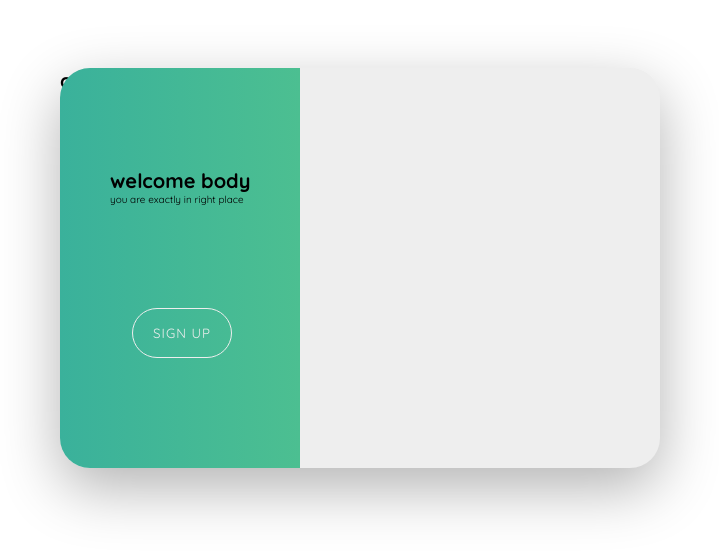
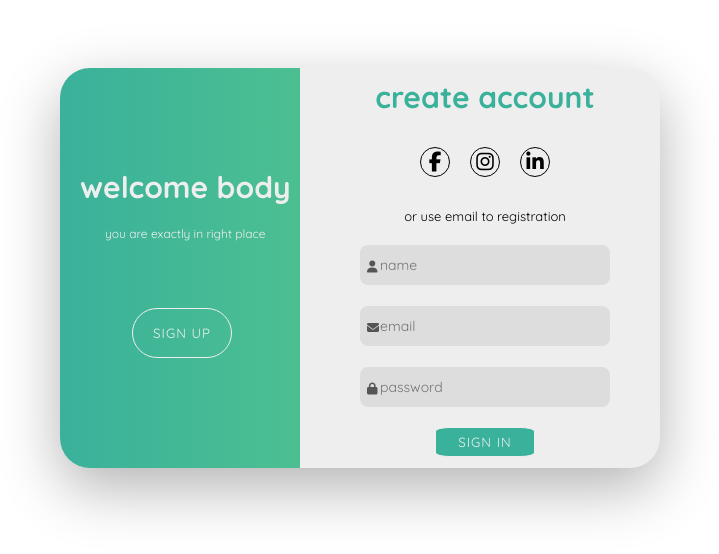
Before and after one commit to amirbarari/Website_design, a plain HTML site: page sign_in sign_up/index.html in a window 1280 px wide. Shown: the part 132-686 px from the top of the page, without its empty margins (280-999 px from the left). Drawn offline with Linux system fonts and the light colour scheme.

Commit message:
Add more style and some change in html code

```diff
--- a/sign_in sign_up/index.html
+++ b/sign_in sign_up/index.html
@@ -29,24 +29,24 @@
             <div class="signin-form">
                 <h1>create account</h1>
                 <div class="social-media">
-                    <i class="instagram"></i>
-                    <i class="facebook"></i>
-                    <i class="linkedin"></i>
+                    <i class="fab fa-facebook-f"></i>
+                    <i class="fab fa-instagram"></i>
+                    <i class="fab fa-linkedin-in"></i>
                 </div>
                 <p>or use email to registration</p>
                 <div class="signin-input">
-                    <i class="something"></i>
+                    <i class="fas fa-user"></i>
                     <input type="text" placeholder="name" class="">
                 </div>
                 <div class="signin-input">
-                    <i class="something1"></i>
+                    <i class="fas fa-envelope"></i>
                     <input type="email" placeholder="email" class="">
                 </div>
                 <div class="signin-input">
-                    <i class="something2"></i>
+                    <i class="fas fa-lock"></i>
                     <input type="password" placeholder="password" class="">
                 </div>
-                <button class=".button-rightside {
+                <button class="button-rightside {
                     ">sign in</button>
             </div>
         </div>
--- a/sign_in sign_up/style.css
+++ b/sign_in sign_up/style.css
@@ -54,8 +54,90 @@ html {
 }
 
 .welcome-div {
+    position: absolute;
     z-index: 100;
+    top: 25%;
+    left: 2rem;
+    text-align: center;
+    color: #eee;
+}
+
+.welcometxt {
+    font-size: 3rem;
+    margin-bottom: 2rem;
+}
+
+.intro {
+    font-size: 1.2rem;
+}
+
+.signin-form {
+    height: 100%;
     position: absolute;
-    top: 10rem;
-    left: 5rem;
+    left: 40%;
+    top: 0;
+    display: flex;
+    flex-direction: column;
+    justify-content: space-around;
+    margin: 0 6rem;
+    align-items: center;
 }
+
+.signin-form h1 {
+    color: #3ab19b;
+    font-size: 3rem;
+}
+
+.social-media {
+    display: flex;
+}
+
+.social-media i {
+    width: 3rem;
+    height: 3rem;
+    border: 0.1rem solid black;
+    margin: 1rem;
+    border-radius: 50%;
+    font-size: 2rem;
+    display: flex;
+    justify-content: center;
+    align-items: center;
+}
+
+.signin-form p {
+    font-size: 1.3rem;
+}
+
+.signin-input {
+    position: relative;
+}
+
+.signin-input input {
+    border: none;
+    background-color: #ddd;
+    width: 25rem;
+    height: 3rem;
+    border-radius: 0.8rem;
+    padding: 2rem;
+    font-size: 1.4rem;
+}
+
+.signin-input i {
+    position: absolute;
+    top: 1.6rem;
+    left: 0.7rem;
+    color: #555;
+    font-size: 1.2rem;
+}
+
+.button-rightside {
+    color: #eee;
+    background-color: #3ab19b;
+    border: none;
+    border: 0.1rem solid #eee;
+    width: 10rem;
+    height: 3rem;
+    text-transform: uppercase;
+    letter-spacing: 0.1rem;
+    border-radius: 15%;
+}
```
